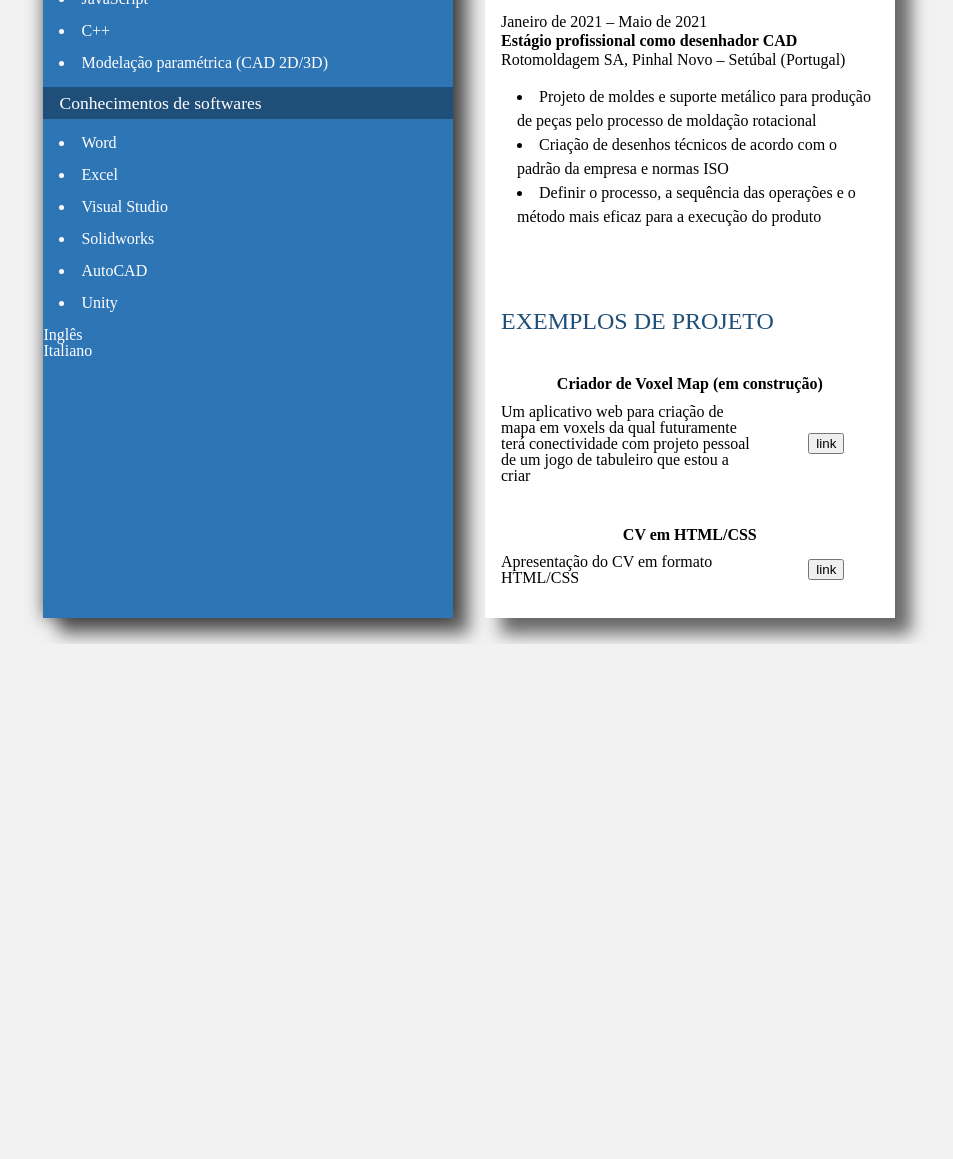
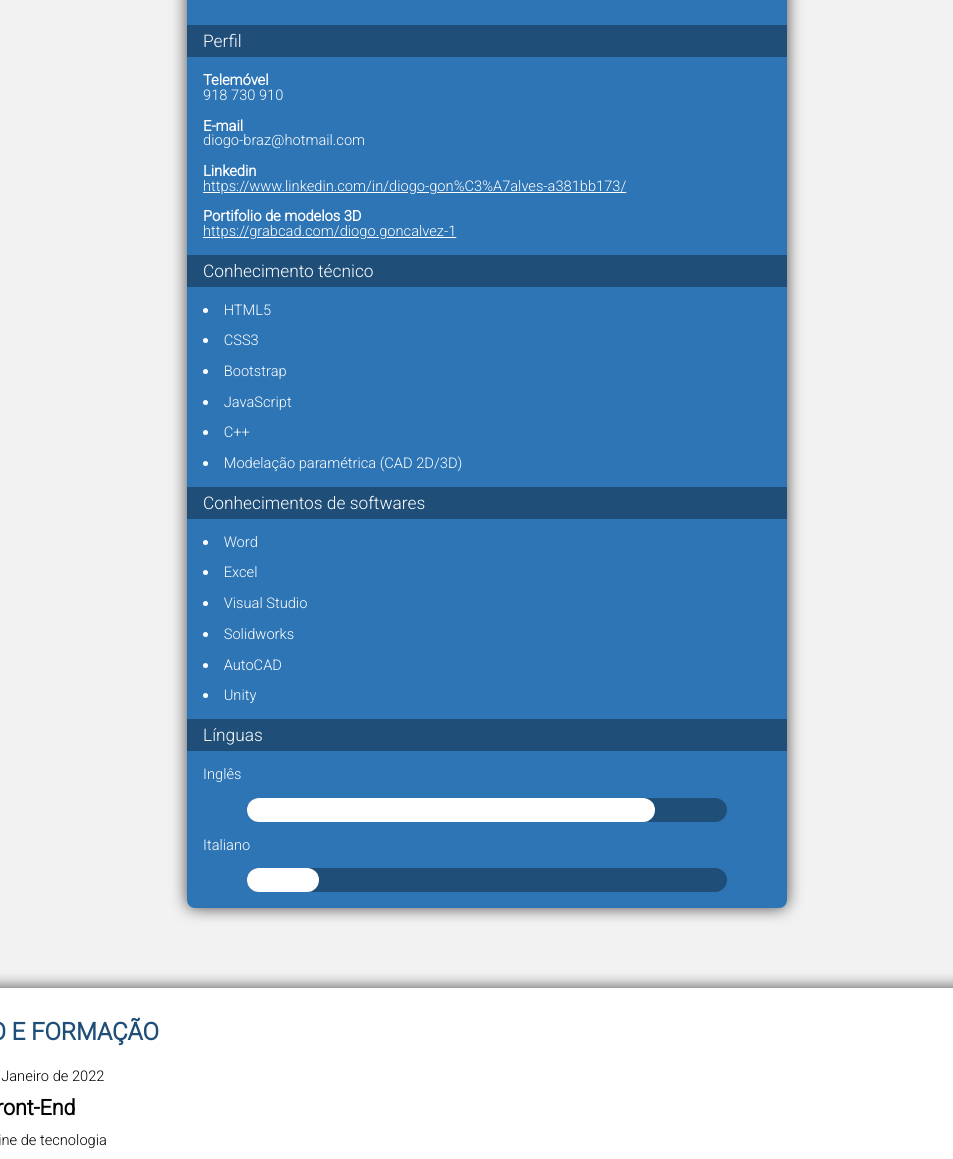
Before and after one commit to paodequeijoMG/CV-online, a plain HTML site: page index.html in a window 1280 px wide. Shown: the part 566-1725 px from the top of the page, without its empty margins (171-1124 px from the left). Before the commit the page ends 1210 px from the top, so only its background shows below. Drawn offline with Linux system fonts and the light colour scheme.

Commit message:
Add files via upload

```diff
--- a/index.html
+++ b/index.html
@@ -5,6 +5,10 @@
     <meta charset="UTF-8">
     <meta http-equiv="X-UA-Compatible" content="IE=edge">
     <meta name="viewport" content="width=device-width, initial-scale=1.0">
+    <link rel="preconnect" href="https://fonts.googleapis.com">
+    <link rel="preconnect" href="https://fonts.gstatic.com" crossorigin>
+    <link href="https://fonts.googleapis.com/css2?family=Roboto:wght@300&display=swap" rel="stylesheet">
+    <link href="https://fonts.googleapis.com/icon?family=Material+Icons" rel="stylesheet">
     <link rel="stylesheet" href="reset.css">
     <link rel="stylesheet" href="style.css">
     <title>Document</title>
@@ -18,7 +22,7 @@
             <div class="coluna1-id">
                 <h1>Diogo Gonçalves Braz de Azevedo</h1>
                 <p>Lisboa | 03.18.1993</p>
-                <div id="img-perfil"><img id='foto-perfil' src="assets/foto-perfil.jpg" alt="foto perfil"></div>
+                <div id="img-perfil"><img id='foto-perfil' src="foto-perfil.jpg" alt="foto perfil"></div>
             </div>
             <div class="coluna1-info">
                 <h3>Perfil</h3>
@@ -73,13 +77,14 @@
                 </ul>
             </div>
             <div class="coluna1-info">
-                <p>Inglês</p>
+                <h3>Línguas</h3>
+                <p class='texto-l'>Inglês</p>
                 <div class="fill-box">
-                    <div class="filler"></div>
+                    <div class="filler1"></div>
                 </div>
-                <p>Italiano</p>
+                <p class='texto-l'>Italiano</p>
                 <div class="fill-box">
-                    <div class="filler"></div>
+                    <div class="filler2"></div>
                 </div>
             </div>
         </div>
@@ -88,18 +93,22 @@
             <div class="coluna2-educação-formação">
                 <!-- primeiro item-->
                 <h2>educação e formação</h2>
+                <div class="coluna2-item1">
                     <ul>
                         <li>Agosto de 2021 – Janeiro de 2022</li>
                         <li>Formação Front-End </li>
                         <li>Alura - Cursos Online de tecnologia</li>
                     </ul>
+                </div>
                 <!-- segundo item-->
+                <div class="coluna2-item2">
                     <ul>
                         <li>Setembro de 2018 – Julho de 2019</li>
                         <li>Licenciatura em Engenharia Mecânica (nível 6)</li>
                         <li>(cursado até o 4° semestre)</li>
                         <li>Faculdade de Ciências e Tecnologia da Universidade Nova de Lisboa</li>
                     </ul>
+                </div>
             </div>
             <div class="coluna2-experiência-profissional">
                 <h2>experiência profissional</h2>
@@ -136,7 +145,7 @@
                     <h2>exemplos de projeto</h2>
                 </div>
                 <div class="titulo-projeto1">
-                    <p>Criador de Voxel Map (em construção)</p>
+                    <p>Voxel Map Creator (em construção)</p>
                 </div>
                 <div class="descricão-projeto1">
                     <p>Um aplicativo web para criação de mapa em voxels da qual futuramente
@@ -146,13 +155,13 @@
                     <input type="button" onclick="window.location.href='https://editor.p5js.org/ChesseBread/sketches/QNvtv2KoD';"  value="link" />
                 </div>
                 <div class="titulo-projeto2">
-                    <p>CV em HTML/CSS</p>
+                    <p>Curriculum Vitae WEB</p>
                 </div>
                 <div class="descricão-projeto2">
                     <p>Apresentação do CV em formato HTML/CSS</p>
                 </div>
                 <div class="botão-projeto2">
-                    <input type="button" onclick="window.location.href='https://editor.p5js.org/ChesseBread/sketches/QNvtv2KoD';"  value="link" />
+                    <input type="button" onclick="window.location.href='https://cv-online-9yfwyxw6z-paodequeijomg.vercel.app';"  value="link" />
                 </div>
             </div>
         </div>
--- a/style.css
+++ b/style.css
@@ -1,6 +1,7 @@
 
 body {
     background-color: #f2f2f2;
+    font-family: 'Roboto', sans-serif;
 }
 
 .page-container {
@@ -9,12 +10,12 @@ body {
     flex-wrap: wrap;
     justify-content: center;
     gap: 2rem;
-    padding: 2% 10% 2% 10%;
+    padding: 2% 3% 2% 3%;
 }
 
 h1{
     color: white;
-    font-size: 18pt;
+    font-size: 26pt;
     padding-bottom: 1rem;
     text-align: left;
 }
@@ -25,18 +26,19 @@ h2{
     font-size: 18pt;
     margin-top: 1rem;
     padding-left: 1rem;
+    font-weight: bold;
 }
 
 h3{
-    font-size: 1.1rem;
     background-color: #1F4E79;
+    font-size: 13pt;
     color: white;
     padding-left: 1rem;
     line-height: 2rem;
 }
 
-p {
-    font-size: 1rem;
+p, li, ul {
+    font-size: 11pt;
 }
 
 a {
@@ -47,10 +49,13 @@ a {
 
 .coluna1 {
     background-color: #2E75B6;
-    min-width: 300px;
-    flex-basis: 40%;
-    box-shadow: 1rem 1rem 1rem rgba(0, 0, 0, 0.571),
-                0 0 1rem rgba(0, 0, 0, 0.571);
+    min-width: 200px;
+    max-width: 600px;
+    flex-basis: auto;
+    flex-grow: 1.5;
+    box-shadow: 0 0 1rem rgba(0, 0, 0, 0.7);
+    border-radius: 0.5rem;
+    margin: 2% 0 2% 3%;
 }
 
 .coluna1 h1{
@@ -107,31 +112,77 @@ li {
     list-style-position: outside;
 }
 
+.texto-l {
+    margin: 1rem;
+}
+
+.fill-box{
+    background-color: #1F4E79;
+    display: block;
+    margin: 0 10% 0 10%;
+    border-radius: 1rem;
+    height: 1.5rem;
+    margin-bottom: 1rem;
+}
+
+.filler1 {
+    background-color: white;
+    width: 85%;
+    height: 100%;
+    border-radius: 1rem;
+}
+
+.filler2 {
+    background-color: white;
+    width: 15%;
+    height: 100%;
+    border-radius: 1rem;
+}
+
 .coluna2 {
+    min-width: 300px;
+    flex-basis: 50%;
+    flex-grow: 1.5;
+    margin: 2% 3% 2% 0;
+}
+
+.coluna2-educação-formação {
     background-color: white;
-    min-width: 300px;
-    max-width: 800px;
-    flex-basis: 40%;
-    align-self:stretch;
-    box-shadow: 1rem 1rem 1rem rgba(0, 0, 0, 0.571);
+    box-shadow: 0 0 1rem rgba(0, 0, 0, 0.7);
+    margin-bottom: 2rem;
+    padding: 1rem 0 1rem 0;
+    border-radius: 0.5rem;
 }
 
 .coluna2-educação-formação ul {
-    margin: 2rem 2rem 2rem 0;
+    margin: 1rem 2rem 2rem 0;
     list-style-type: none;
     list-style-position: outside;
 }
 
+.coluna2-item1 {
+    margin: 1rem 0 1rem 0;
+}
 .coluna2-educação-formação li {
-    line-height: 1.2rem;
+    line-height: 2rem;
 }
+
 
 .coluna2-educação-formação ul li:nth-child(2) {
     font-weight: bold;
+    font-size: 16pt;
+}
+
+.coluna2-experiência-profissional{
+    background-color: white;
+    box-shadow: 0 0 1rem rgba(0, 0, 0, 0.7);
+    margin-bottom: 2rem;
+    padding: 1rem 0 1rem 0;
+    border-radius: 0.5rem;
 }
 
 .item-cep {
-    margin: 2rem 0 2rem 1rem;
+    margin: 1rem 0 2rem 1rem;
 }
 
 .text-cep {
@@ -140,28 +191,34 @@ li {
 
 .text-cep p:nth-child(2) {
     font-weight: bold;
+    font-size: 16pt;
 }
 
 .coluna2-experiência-profissional p {
     margin: 0;
-    line-height: 1.2rem;
+    line-height: 2rem;
 }
 
 .coluna2-experiência-profissional li {
     margin-left: 0;
-    line-height: 1.5rem;
+    line-height: 2.5rem;
 }
 
 .coluna2-projetos {
     display: grid;
     grid-template-columns: repeat(3, 1fr);
+    background-color: white;
+    box-shadow: 0 0 1rem rgba(0, 0, 0, 0.7);
+    margin-bottom: 2rem;
+    padding: 0 0 1rem 0;
+    border-radius: 0.5rem;
 }
 
 .titulo-container{
     grid-row: 1 / 2;
     grid-column: 1/ 4;
     text-align: left;
-    margin: 2rem 0 2rem 0;
+    margin: 1rem 0 2rem 0;
 }
 
 .titulo-projeto1{
@@ -185,7 +242,7 @@ li {
     grid-column: 3 / 4;
     text-align: center;
     align-self: center;
-    margin-bottom: 2rem;
+    margin: 0 1rem 2rem 1rem;
 }
 
 .titulo-projeto2{
@@ -209,5 +266,18 @@ li {
     grid-column: 3 / 4;
     text-align: center;
     align-self: center;
-    margin-bottom: 2rem;
+    margin: 0 1rem 2rem 1rem;
 }
+
+input[type=button] {
+    background-color: #2E75B6;
+    border: none;
+    color: white;
+    text-align: center;
+    text-decoration: none;
+    display: inline-block;
+    font-size: 1rem;
+    cursor: pointer;
+    width: 100%;
+    height: 2rem;
+}
```
Lines whose indentation alone changed are shown as unchanged.
